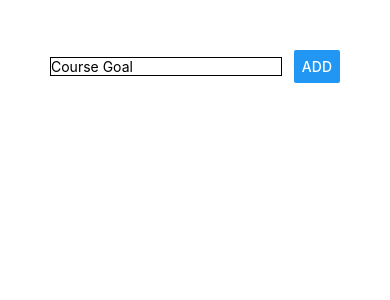
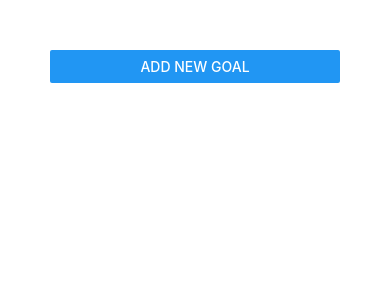
Before and after one commit to onTheDL/rn-refresh, a React Native app: screen / in a window 390 px wide. Shown: the top 300 px of the page. Built offline with nearby package versions, Linux system fonts and the light colour scheme.

Commit message:
Add modal on button press

```diff
--- a/App.js
+++ b/App.js
@@ -2,11 +2,8 @@ import { StatusBar } from "expo-status-bar";
 import React, { useState } from "react";
 import {
   StyleSheet,
-  Text,
   View,
   Button,
-  TextInput,
-  ScrollView,
   FlatList,
 } from "react-native";
 
@@ -16,6 +13,7 @@ import Input from "./components/Input";
 export default function App() {
   const [goal, setGoal] = useState("");
   const [courseGoals, setCourseGoals] = useState([]);
+  const [isAddMode, setIsAddMode] = useState(false)
 
   const addGoalHandler = () => {
     setCourseGoals(
@@ -35,7 +33,9 @@ export default function App() {
 
   return (
     <View style={styles.container}>
+      <Button title="Add New Goal" onPress={() => setIsAddMode(true)} />
       <Input
+        visible={isAddMode}
         handleInput={setGoal}
         inputValue={goal}
         handleSubmit={addGoalHandler}
--- a/components/Input.js
+++ b/components/Input.js
@@ -1,8 +1,9 @@
 import React from "react";
-import { StyleSheet, View, Button, TextInput } from "react-native";
+import { StyleSheet, View, Button, TextInput, Modal } from "react-native";
 
-export default function Input({ inputValue, handleInput, handleSubmit }) {
+export default function Input({ inputValue, handleInput, handleSubmit, visible }) {
   return (
+    <Modal visible={visible} animationType="slide">
       <View style={styles.inputContainer}>
         <TextInput
           placeholder="Course Goal"
@@ -13,6 +14,7 @@ export default function Input({ inputValue, handleInput, handleSubmit }) {
 
         <Button title="ADD" onPress={handleSubmit} />
       </View>
+    </Modal>
   );
 }
 
```
Also changed, not shown: components/ListItem.js (line endings or trailing spaces). Lines whose indentation alone changed are shown as unchanged.
